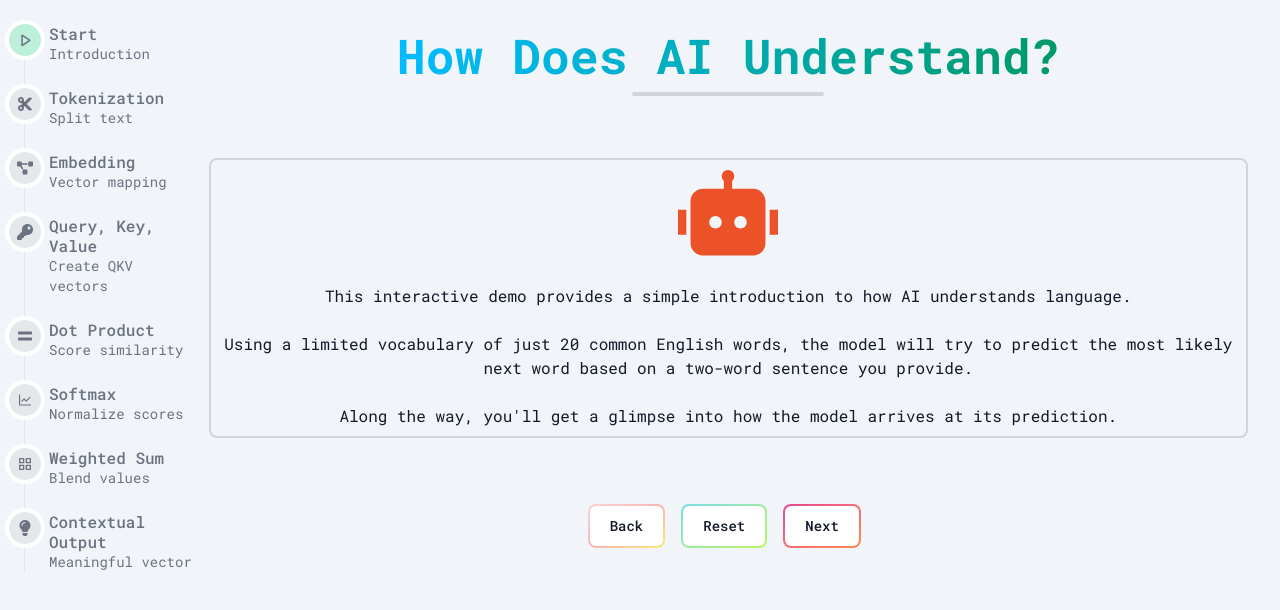
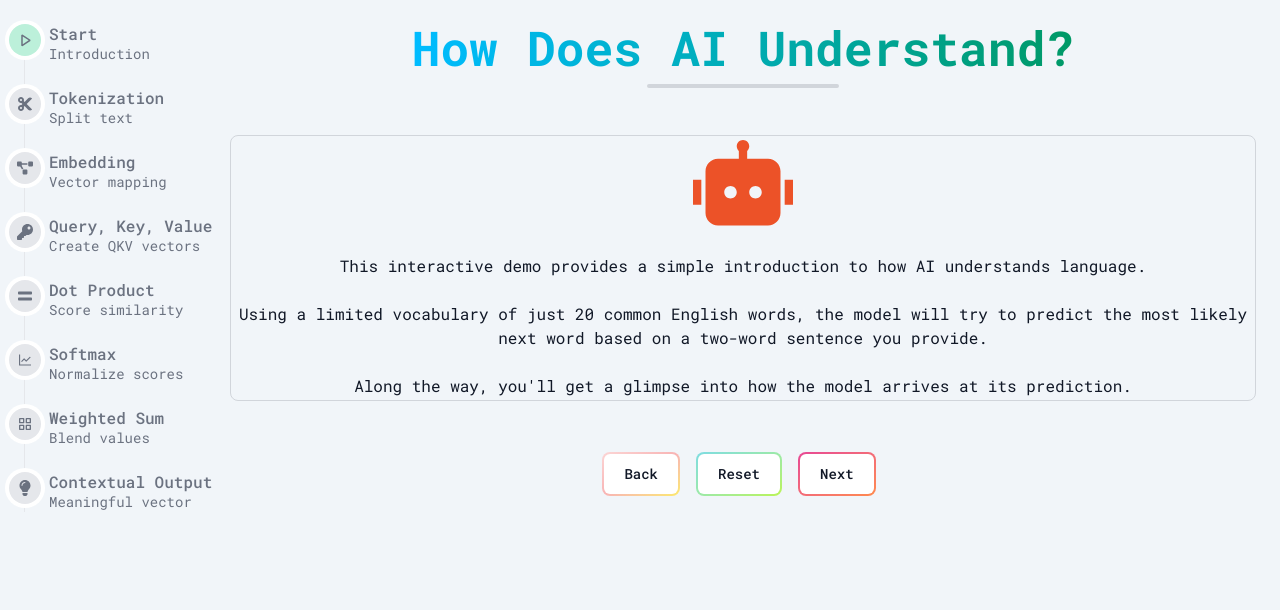
Before and after one commit to Sumera-Sankruthyayana/how-ai-works, a React (Vite) app: page / in a window 1280 px wide. Shown: the top 610 px of the page. Built offline with nearby package versions, Linux system fonts and the light colour scheme.

Commit message:
Adjusting app layout to screens

```diff
--- a/src/features/ui/AppLayout.jsx
+++ b/src/features/ui/AppLayout.jsx
@@ -14,17 +14,21 @@ export default function AppLayout() {
         </div>
       )}
       <div
-        className={`grid grid-cols-7 gap-1 ${isFetching > 0 ? "blur-sm" : ""}`}
+        className={`grid grid-cols-14 lg:grid-cols-6 sm:grid-cols-10 gap-1 ${
+          isFetching > 0 ? "blur-sm" : ""
+        }`}
       >
         <div className="col-span-1">
           <MainNav />
         </div>
-        <div className="col-span-6 flex flex-col items-center justify-between min-h-full p-2">
+        <div className="col-span-13 lg:col-span-5 sm:col-span-9 flex flex-col items-center justify-between min-h-full gap-2">
           <MainHead />
-          <div className="p-2 overflow-y-auto max-h-[calc(100vh-200px)] border-2 border-gray-300 dark:border-gray-700 rounded-lg">
+          <div className="p-0.5 overflow-y-auto max-h-[calc(100vh-200px)] border-1 border-gray-300 dark:border-gray-700 rounded-lg">
             <Outlet />
           </div>
-          <Footer />
+          <div>
+            <Footer />
+          </div>
         </div>
       </div>
     </div>
```
